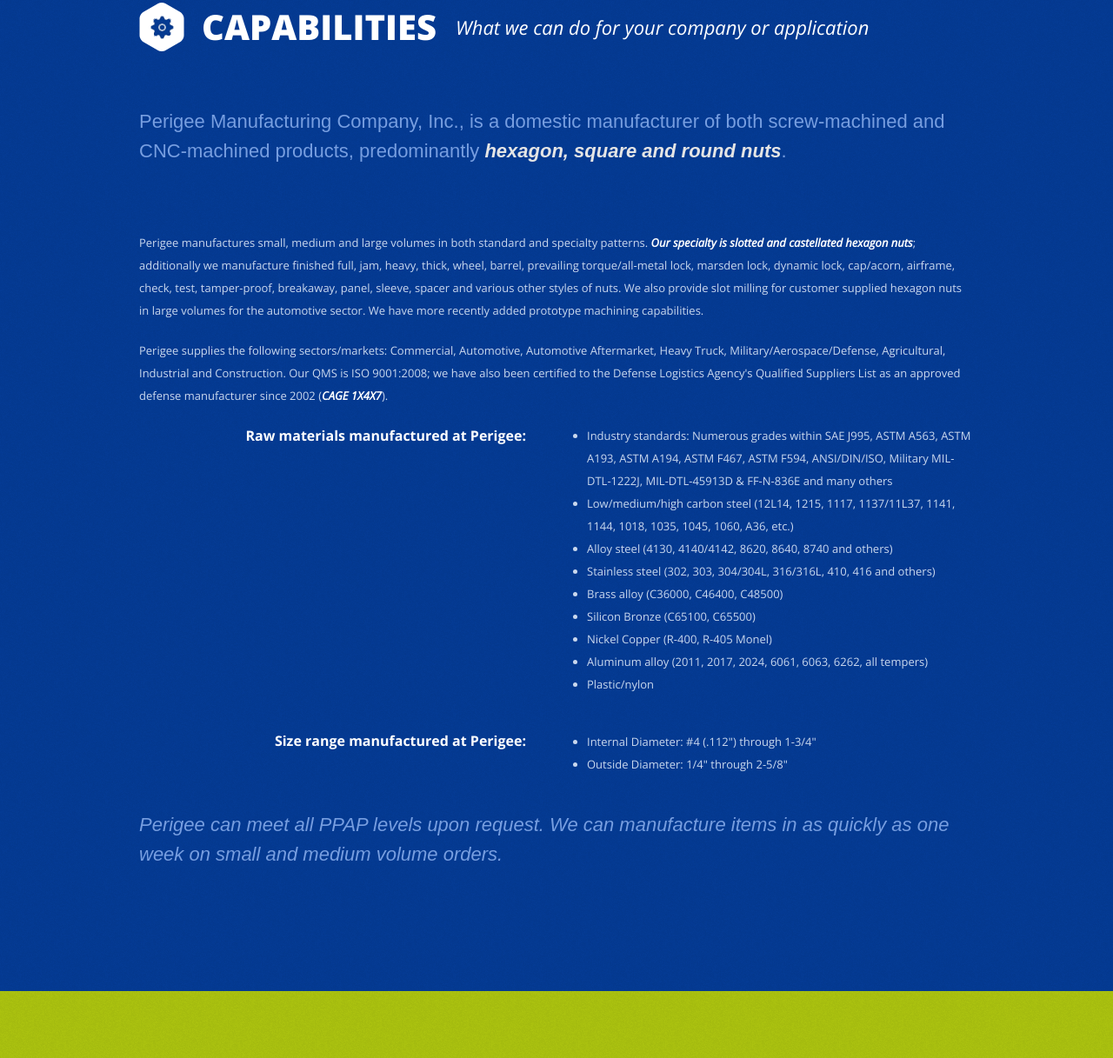
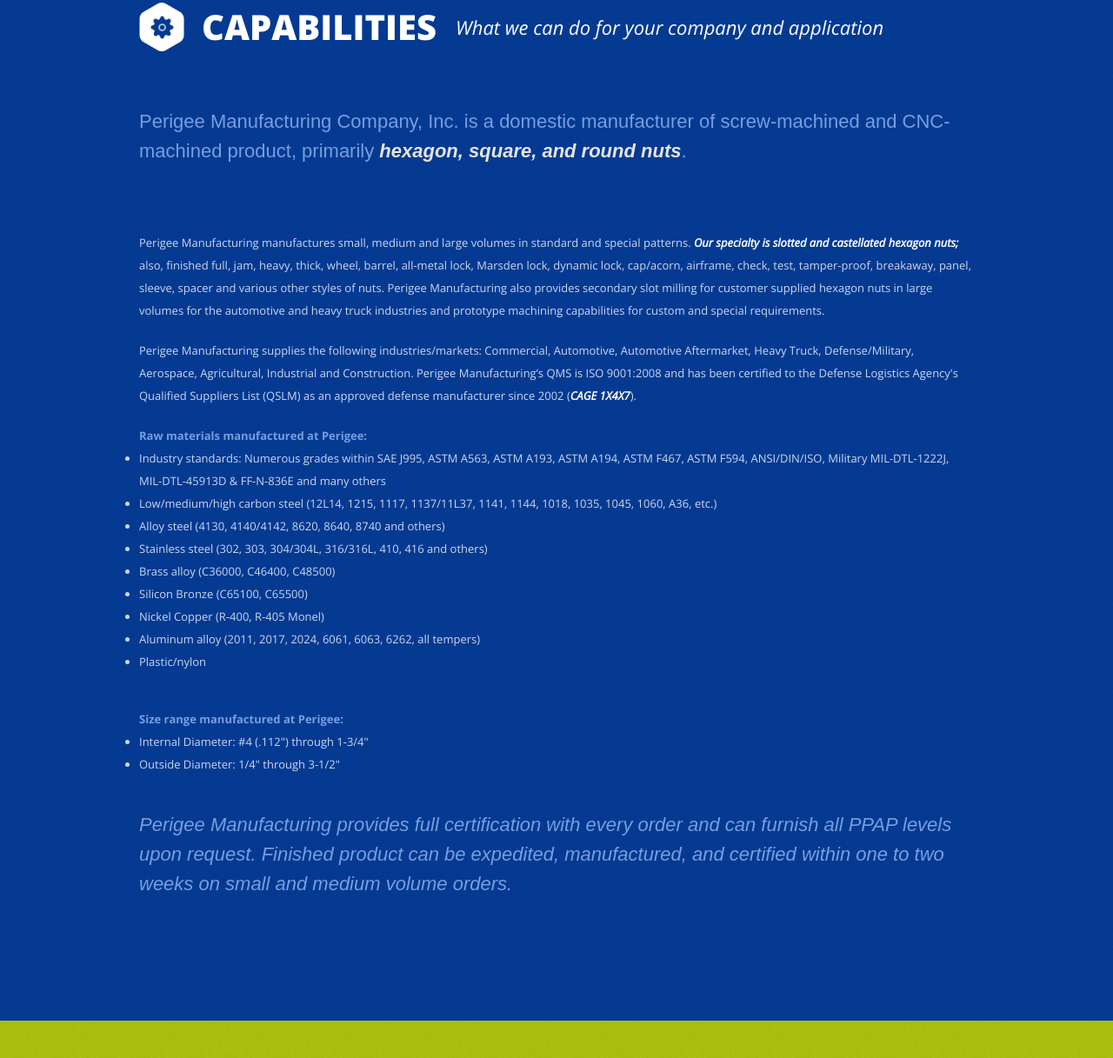
Before and after one commit to perigeemfg/perigeemfg.github.io, a plain HTML site: page index.html in a window 1280 px wide. Shown: the part 2780-3997 px from the top of the page at 87% size. Drawn offline with nearby package versions, Linux system fonts and the light colour scheme.

Commit message:
updating services

```diff
--- a/index.html
+++ b/index.html
@@ -133,28 +133,25 @@
         <header class="clearfix">
           <img src="img/icons/servicesImg.png" class="hImg" alt="">
           <h1>Capabilities</h1>
-          <h2>What we can do for your company or application</h2>
+          <h2>What we can do for your company and application</h2>
           <h4>
-            Perigee Manufacturing Company, Inc., is a domestic manufacturer of both screw-machined and CNC-machined products, predominantly <strong><em>hexagon, square and round nuts</em></strong>.
+            Perigee Manufacturing Company, Inc. is a domestic manufacturer of screw-machined and CNC-machined product, primarily <strong><em>hexagon, square, and round nuts</em></strong>.
           </h4>
         </header>
         <div>
           <p>
-            Perigee manufactures small, medium and large volumes in both standard and specialty patterns. <strong>Our specialty is slotted and castellated hexagon nuts</strong>; additionally we manufacture finished full, jam, heavy, thick, wheel, barrel, prevailing torque/all-metal lock, marsden lock, dynamic lock, cap/acorn, airframe, check, test, tamper-proof, breakaway, panel, sleeve, spacer and various other styles of nuts.  We also provide slot milling for customer supplied hexagon nuts in large volumes for the automotive sector.  We have more recently added prototype machining capabilities.
+            Perigee Manufacturing manufactures small, medium and large volumes in standard and special patterns. <strong><em>Our specialty is slotted and castellated hexagon nuts;</em></strong> also, finished full, jam, heavy, thick, wheel, barrel, all-metal lock, Marsden lock, dynamic lock, cap/acorn, airframe, check, test, tamper-proof, breakaway, panel, sleeve, spacer and various other styles of nuts. Perigee Manufacturing also provides secondary slot milling for customer supplied hexagon nuts in large volumes for the automotive and heavy truck industries and prototype machining capabilities for custom and special requirements.
           </p>
           <p>
-            Perigee supplies the following sectors/markets: Commercial, Automotive, Automotive Aftermarket, Heavy Truck, Military/Aerospace/Defense, Agricultural, Industrial and Construction.  Our QMS is ISO 9001:2008; we have also been certified to the Defense Logistics Agency's Qualified Suppliers List as an approved defense manufacturer since 2002 (<strong>CAGE 1X4X7</strong>).
+            Perigee Manufacturing supplies the following industries/markets: Commercial, Automotive, Automotive Aftermarket, Heavy Truck, Defense/Military, Aerospace, Agricultural, Industrial and Construction. Perigee Manufacturing’s QMS is ISO 9001:2008 and has been certified to the Defense Logistics Agency's Qualified Suppliers List (QSLM) as an approved defense manufacturer since 2002 (<strong>CAGE 1X4X7</strong>).
           </p>
         </div>
-        <div class="leftColumn clearfix">
+
         <h4 class="raw">Raw materials manufactured at Perigee:</h4>
-          <h4 class="size">Size range manufactured at Perigee:</h4>
-        </div>
-        <div class="rightColumn clearfix">
         <ul>
           <li>Industry standards: Numerous grades within SAE J995, ASTM A563, ASTM A193, ASTM A194, ASTM F467, ASTM F594, ANSI/DIN/ISO, Military MIL-DTL-1222J, MIL-DTL-45913D &amp; FF-N-836E and many others</li>
           <li>Low/medium/high carbon steel (12L14, 1215, 1117, 1137/11L37, 1141, 1144, 1018, 1035, 1045, 1060, A36, etc.)</li>
-            <li>Alloy steel (4130, 4140/4142, 8620, 8640, 8740 and others) </li>
+          <li>Alloy steel (4130, 4140/4142, 8620, 8640, 8740 and others)</li>
           <li>Stainless steel (302, 303, 304/304L, 316/316L, 410, 416 and others)</li>
           <li>Brass alloy (C36000, C46400, C48500)</li>
           <li>Silicon Bronze (C65100, C65500)</li>
@@ -162,14 +159,18 @@
           <li>Aluminum alloy (2011, 2017, 2024, 6061, 6063, 6262, all tempers)</li>
           <li>Plastic/nylon</li>
         </ul>
+
+        <h4 class="size">Size range manufactured at Perigee:</h4>
         <ul>
           <li>Internal Diameter: #4 (.112")  through 1-3/4"</li>
-            <li>Outside Diameter: 1/4" through 2-5/8"</li>
+          <li>Outside Diameter: 1/4" through 3-1/2"</li>
 
         </ul>
-        </div>
+
         <div class="servicesFooter">
-          <h4>Perigee can meet all PPAP levels upon request.  We can manufacture items in as quickly as one week on small and medium volume orders.</h4>
+          <h4>
+            Perigee Manufacturing provides full certification with every order and can furnish all PPAP levels upon request. Finished product can be expedited, manufactured, and certified within one to two weeks on small and medium volume orders.
+          </h4>
         </div>
       </section>
     </div>
```
Lines whose indentation alone changed are shown as unchanged.
